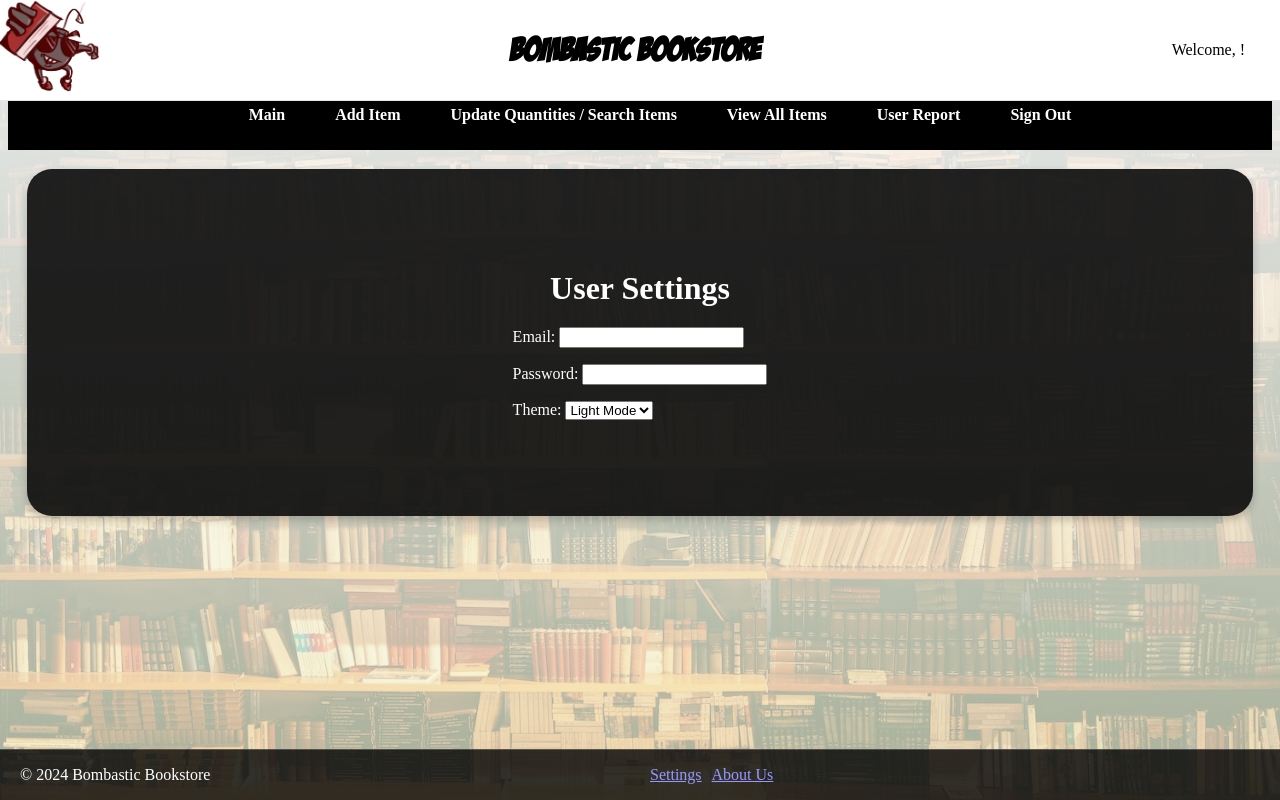
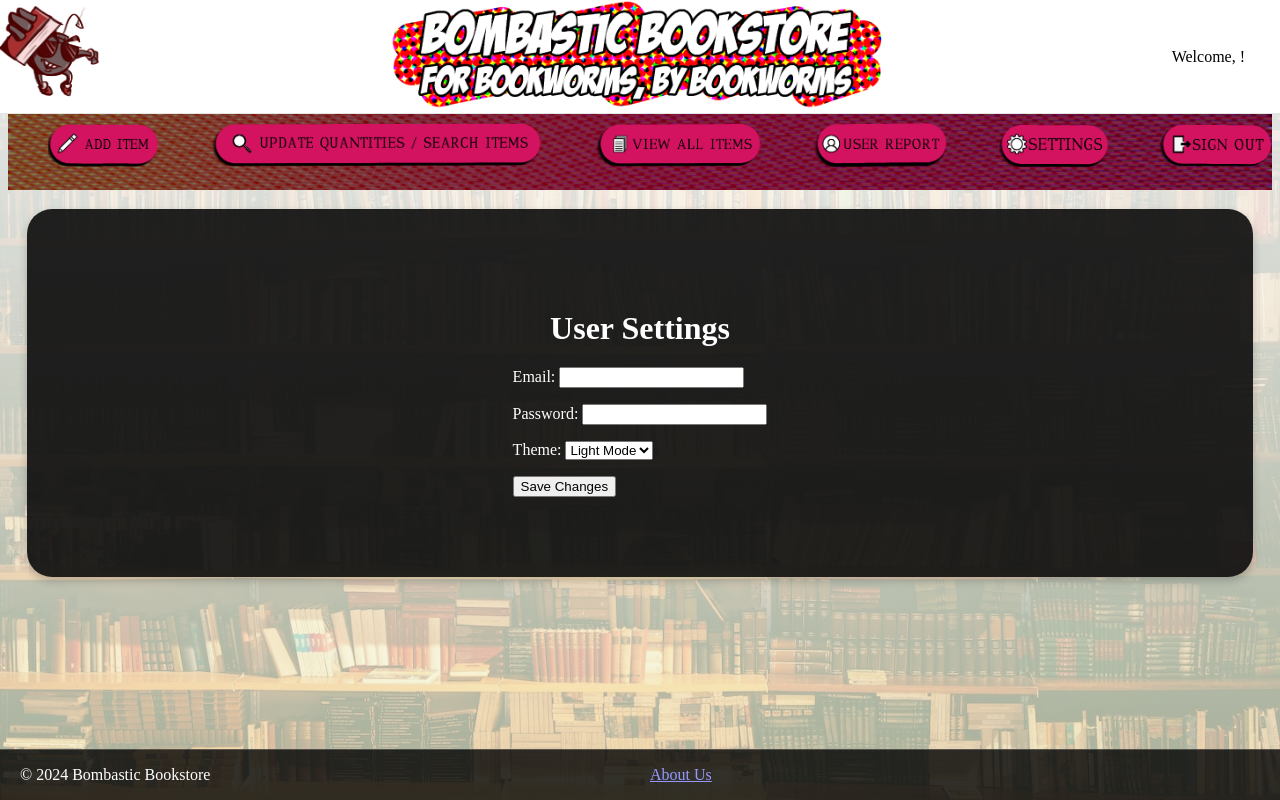
Before and after one commit to WakeTechBrandon/Bombastic-Bookstore, a Django app: page /settings/ in a window 1280 px wide. Run offline with Django 4.2, Linux system fonts and the light colour scheme.

Commit message:
Updated main page styling

```diff
--- a/BombasticBookstore/bombasticbookstore/static/styles/general.css
+++ b/BombasticBookstore/bombasticbookstore/static/styles/general.css
@@ -43,10 +43,13 @@
 
 /* Navigation Styling */
 .nav-bar {
-margin-top: 10vh; /* Adjusted for fixed header */
-background-color: black;
-padding: 10px 0;
-text-align: center;
+  margin-top: 10vh;
+  background-image: url('../nav_bar.png');
+  background-size: cover;
+  background-position: center;
+  padding: 15px 0;
+  text-align: center;
+  height: 10vh;
 }
 
 
@@ -74,6 +77,14 @@
 font-weight: 600;
 font-size: 1rem;
 padding: 5px 10px;
+display: inline-block;
+height: 7vh;
+line-height: 7vh;
+}
+
+.nav-bar img {
+  width: auto;
+  height: 7vh;
 }
 
 .nav-bar a:hover {
--- a/BombasticBookstore/bombasticbookstore/static/styles/header.css
+++ b/BombasticBookstore/bombasticbookstore/static/styles/header.css
@@ -25,6 +25,8 @@
   border-bottom-width: 1px;
   border-bottom-style: solid;
   border-bottom-color: rgb(230, 230, 230);
+  height: 10vh
+  alight-items: center;
 }
 
 .top-section {
--- a/BombasticBookstore/bombasticbookstore/templates/logo.html
+++ b/BombasticBookstore/bombasticbookstore/templates/logo.html
@@ -24,10 +24,14 @@
 <body class="{% if request.COOKIES.theme %}{{ request.COOKIES.theme }}{% else %}light{% endif %}">
     <header class="theme-dependent">
         <div class="left-section theme-dependent">
-            <img class="bomb-logo" src='{% static "./bomb_no_text.png" %}' alt="Bombastic Bookstore Logo">
+            <a href="{% url 'index' %}">
+                <img class="bomb-logo" src='{% static "./bomb_no_text.png" %}' alt="Bombastic Bookstore Logo">
+            </a>
         </div>
         <div class="middle-section theme-dependent">
-            <h1 style="display: inline">Bombastic Bookstore</h1>
+            <a href="{% url 'index' %}">
+                <img src="{% static '/title.png' %}" alt="Bombastic Bookstore" style="display: inline" height="110">
+            </a>
         </div>
         <div class="right-section theme-dependent">
             <p>Welcome, {{ user.username }}!</p>
@@ -36,12 +40,12 @@
 
     <nav class="nav-bar theme-dependent" id="nav-bar">
         <ul>
-            <li><a href="{% url 'index' %}">Main</a></li>
-            <li><a href="{% url 'add_book' %}">Add Item</a></li>
-            <li><a href="/search/">Update Quantities / Search Items</a></li>
-            <li><a href="/view_all/">View All Items</a></li>
-            <li><a href="/report/">User Report</a></li>
-            <li><a href="{% url 'logout' %}">Sign Out</a></li>
+            <li><a href="{% url 'add_book' %}"><img src="{% static '/add_item_btn.png' %}" alt="Add Item" height="75"></a></li>
+            <li><a href="/search/"><img src="{% static '/search_item_btn.png' %}" alt="Update Quantities / Search Items" height="75"></a></li>
+            <li><a href="/view_all/"><img src="{% static '/view_item_btn.png' %}" alt="View All Items" height="75"></a></li>
+            <li><a href="/report/"><img src="{% static '/user_report_btn.png' %}" alt="User Report" height="75"></a></li>
+            <li><a href="/settings/"><img src="{% static '/settings_btn.png' %}" alt="Settings" height="75"></a></li>
+            <li><a href="{% url 'logout' %}"><img src="{% static '/sign_out_btn.png' %}" alt="Sign Out" height="75"></a></li>
         </ul>
     </nav>
 
@@ -54,7 +58,6 @@
         </div>
         <div class="footer-section right-footer">
             <ul>
-				<li><a href="/settings/">Settings</a></li>
                 <li><a href="{% url 'about' %}">About Us</a></li>
             </ul>
         </div>
--- a/BombasticBookstore/bombasticbookstore/templates/user_settings/user_settings.html
+++ b/BombasticBookstore/bombasticbookstore/templates/user_settings/user_settings.html
@@ -1,5 +1,7 @@
+<!-- User settings template: extends the logo.html template -->
 {% extends "logo.html" %}
 
+<!-- Load static files -->
 {% load static %}
 
 <!DOCTYPE html>
@@ -8,6 +10,7 @@
 	<title>User Settings</title>
 </head>
 {% block content %}
+<!-- Start of the page content block -->
 <body>
 <main>
 	<div class="container">
@@ -16,12 +19,7 @@
 			<form method="post">
 				{{ form.as_p }}
 				{% csrf_token %}
-				<!-- <label for="theme-select">Theme:</label>
-				<select id="theme-select" name="theme">
-					<option value="light">Light</option>
-					<option value="dark">Dark</option>
-				</select>
-				<button type="submit">Save changes</button> -->
+				<button type="submit">Save Changes</button>
 			</form>
 		</div>
 	</div>
```
Also changed, not shown: BombasticBookstore/bombasticbookstore/db.sqlite3, BombasticBookstore/bombasticbookstore/static/add_item_btn.png (added), BombasticBookstore/bombasticbookstore/static/nav_bar.png (added), BombasticBookstore/bombasticbookstore/static/search_item_btn.png (added), BombasticBookstore/bombasticbookstore/static/settings_btn.png (added), BombasticBookstore/bombasticbookstore/static/sign_out_btn.png (added), BombasticBookstore/bombasticbookstore/static/title.png (added), BombasticBookstore/bombasticbookstore/static/user_report_btn.png (added), BombasticBookstore/bombasticbookstore/static/view_item_btn.png (added).
